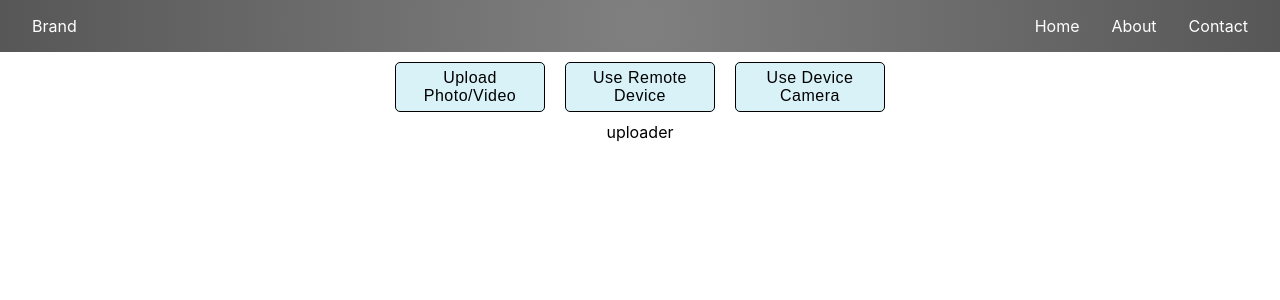
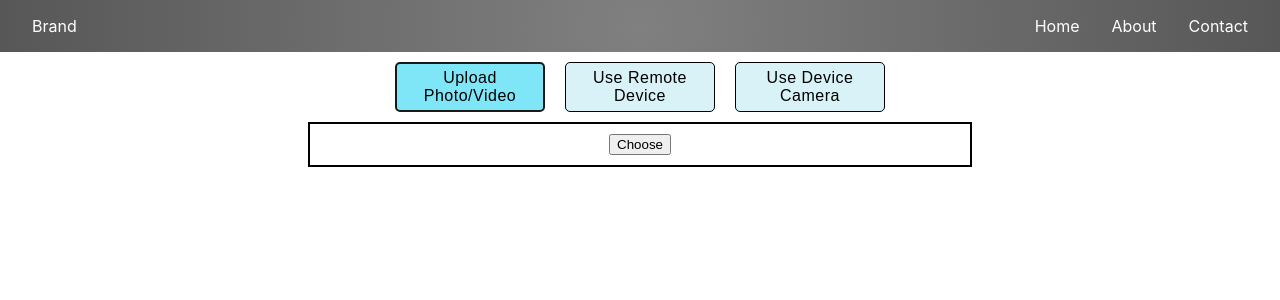
Before and after one commit to khushi-parikh/mock-inter-iit, a React (Create React App) app in the folder frontend/mock_app/: page / in a window 1280 px wide. Shown: the top 300 px of the page. Built offline with nearby package versions, Linux system fonts and the light colour scheme.

Commit message:
adding the buttons

```diff
--- a/frontend/mock_app/src/components/button-upload.js
+++ b/frontend/mock_app/src/components/button-upload.js
@@ -1,14 +1,61 @@
+import { useState, useRef } from "react";
 import React from "react";
+import '../styles/button-upload.css'
 
-class Upload extends React.Component {
-	render() {
-		return (
-			<div>
-				uploader
-			</div>
+function Upload(){
+	const inputRef = useRef();
 
-		);
-	}
+	const [source, setSource] = useState();
+	const [ext,setExt] = useState();
+
+	const handleFileChange = (event) => {
+		const file = event.target.files[0];
+		const url = URL.createObjectURL(file);
+		setSource(url);
+		setExt(event.target.files[0].type);
+		// console.log(event.target.files[0]);
+		// console.log(URL.createObjectURL(event.target.files[0]));
+	};
+
+	const handleChoose = (event) => {
+		inputRef.current.click();
+	};
+
+	return(
+    	<div className = "VideoInput" >
+			<input
+				ref={inputRef}
+				className="VideoInput_input"
+				type="file"
+				onChange={handleFileChange}
+				accept=".mov,.mp4,.jpg,.png"
+			/>
+			<button onClick={handleChoose}>Choose</button>
+			{
+				source && (ext=="video/mp4" || ext=="video/quicktime") && (
+					<video
+						className="VideoInput_video"
+						// width="50%"
+						// height="50%"
+						controls
+						src={source}
+					/>
+				)
+			}
+			{
+				source && (ext=="image/jpeg" || ext=="image/png") && (
+					<img
+						className="VideoInput_image"
+						// width="100%"
+						// height="100%"
+						controls
+						src={source}
+					/>
+				)
+			}
+			{/* <div className="VideoInput_footer">{source || "Nothing selected"}</div> */}
+		</div >
+    );
 }
 
 export default Upload;
--- a/frontend/mock_app/src/components/navbar.js
+++ b/frontend/mock_app/src/components/navbar.js
@@ -1,8 +1,7 @@
 import '../styles/navbar.css';
 import React from "react";
 
-class Navbar extends React.Component {
-	render() {
+function Navbar(){
 	return (
 		<div>
 			<ul className="nav">
@@ -15,6 +14,5 @@ class Navbar extends React.Component {
 
 	);
 }
-}
 
 export default Navbar;
--- a/frontend/mock_app/src/components/selector.js
+++ b/frontend/mock_app/src/components/selector.js
@@ -1,8 +1,8 @@
 import React, { useState } from "react";
 import "../styles/selector.css";
 
-const Selector = ({ buttons, doSomethingAfterClick }) => {
-    const [clickedId, setClickedId] = useState(-1);
+function Selector ({ buttons, doSomethingAfterClick }){
+    const [clickedId, setClickedId] = useState(0);
 
     const handleClick = (event, id) => {
       setClickedId(id);
--- /dev/null
+++ b/frontend/mock_app/src/styles/button-upload.css
@@ -0,0 +1,42 @@
+/* .App {
+    font-family: sans-serif;
+    padding: 20px;
+} */
+
+.VideoInput {
+    width: 50%;
+    display: flex;
+    flex-direction: column;
+    justify-content: center;
+    align-items: center;
+    border: 2px solid black;
+    margin: auto;
+    padding: 10px;
+}
+
+.VideoInput_input {
+    display: none;
+    border-bottom: 2px solid black;
+}
+
+.VideoInput_video {
+    display: block;
+    margin-top: 0;
+    padding-top: 10px;
+    height: 300px;
+}
+
+.VideoInput_image {
+    display: block;
+    margin: 0;
+    padding-top: 10px;
+    height: 300px;
+}
+
+.VideoInput_footer {
+    background: #eee;
+    width: 100%;
+    min-height: 40px;
+    line-height: 40px;
+    text-align: center;
+}
```
Lines whose indentation alone changed are shown as unchanged.
